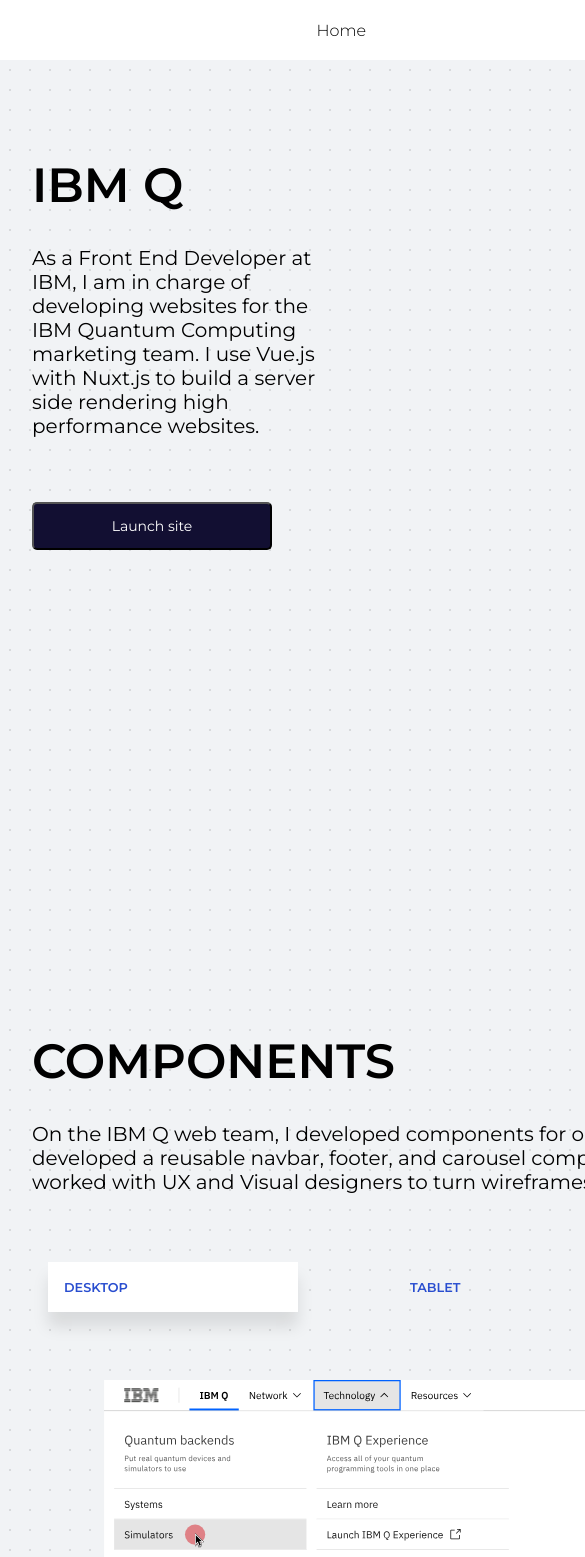
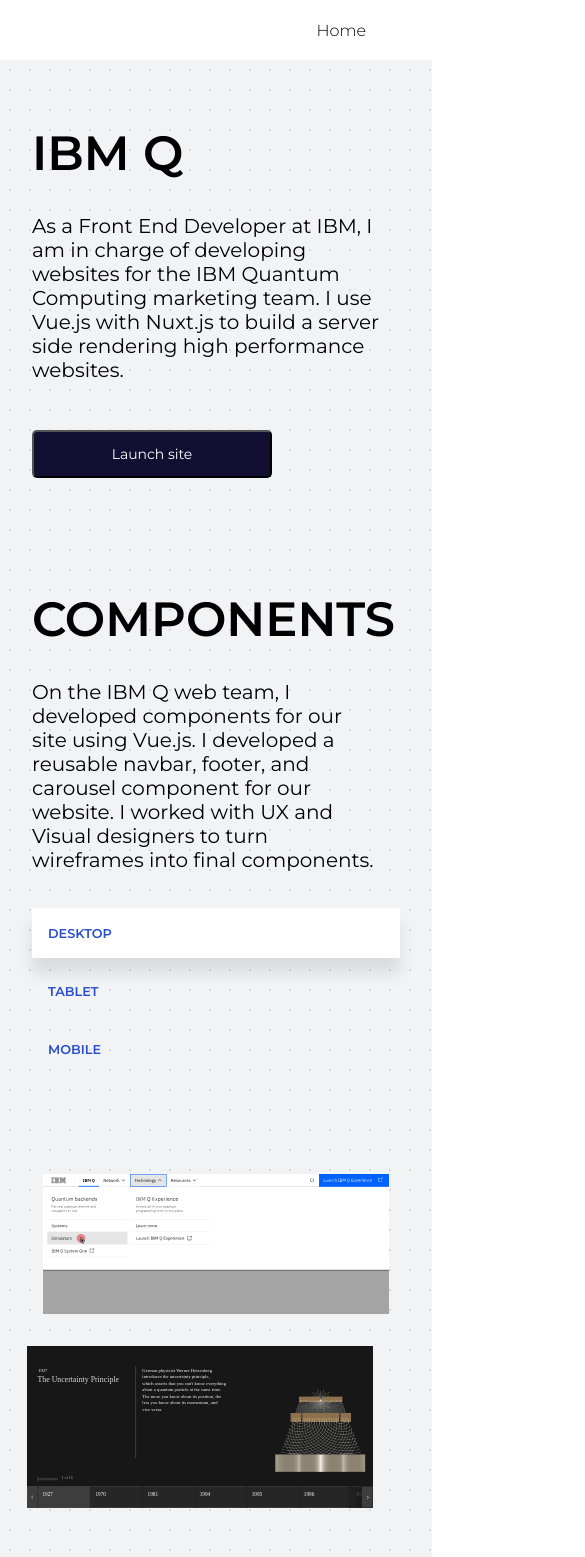
Before and after one commit to eabenojar/abeno, a Vue app: page /ibmq in a window 390 px wide. Shown: the top 1557 px of the page, 585 px wide, since content can reach past the window. Built offline with nearby package versions, Linux system fonts and the light colour scheme.

Commit message:
Added responsive tablet and mobile designs for components

```diff
--- a/src/views/IBMQ.vue
+++ b/src/views/IBMQ.vue
@@ -622,24 +622,25 @@
       font-size: 1.25rem;
       margin: 2rem 0 0 0;
       padding: 0 3rem;
-      width: 70%;
+      width: 80%;
     }
     .ibmq-components__tabs {
       width: 100%;
       height: auto;
+      margin: 0 0 2rem 0;
       display: flex;
-      flex-direction: row;
+      flex-direction: column;
       justify-content: space-between;
+      padding: 0 3rem;
       .active-tab {
         background-color: #fff;
         text-align: left;
-        padding: 0 1rem;
-        width: 250px;
+        width: 100%;
         height: 50px;
         font-family: Montserrat, sans-serif;
         font-weight: 600;
         font-size: 0.8rem;
-        margin: 0.25rem 3rem;
+        margin: 0.25rem 0;
         color: #284dcf;
         border: none;
         box-shadow: 0px 15px 15px rgba(0, 0, 0, 0.1);
@@ -649,13 +650,12 @@
       }
       .tab-button {
         text-align: left;
-        padding: 0 1rem;
-        width: 250px;
+        width: 100%;
         height: 50px;
         font-family: Montserrat, sans-serif;
         font-weight: 600;
         font-size: 0.8rem;
-        margin: 0.25rem 3rem;
+        margin: 0.25rem 0;
         color: #284dcf;
         background: none;
         border: none;
@@ -806,13 +806,13 @@
     .ibmq-projects-content__title {
       font-family: Montserrat, sans-serif;
       font-weight: 600;
-      font-size: 3rem;
+      font-size: 2rem;
       margin: 6rem 0 0 0;
       padding: 0 3rem;
     }
     .ibmq-projects-content__description {
       font-family: Montserrat, sans-serif;
-      font-weight: 400;
+      font-weight: 200;
       font-size: 1.25rem;
       margin: 2rem 0 0 0;
       padding: 0 3rem;
@@ -822,6 +822,120 @@
   }
 }
 @media only screen and (max-width: 540px) {
+  .ibmq-introduction {
+    height: 100vh;
+    width: 100vw;
+    display: flex;
+    flex-direction: column;
+    .ibmq-introduction__content {
+      width: 100vw;
+      height: 100vh;
+    }
+    .ibmq-introduction__image {
+      width: 60%;
+      padding: 0 2rem;
+      height: 100vh;
+      position: relative;
+      display: none;
+    }
+  }
+  .ibmq-components {
+    display: flex;
+    flex-wrap: wrap;
+    .ibmq-components__intro {
+      width: 100%;
+      margin: 0;
+    }
+    .ibmq-components__title {
+      font-family: Montserrat, sans-serif;
+      font-weight: 600;
+      font-size: 2rem;
+      margin: 0;
+      padding: 0 3rem;
+    }
+    .ibmq-components__description {
+      font-family: Montserrat, sans-serif;
+      font-weight: 200;
+      font-size: 1.25rem;
+      margin: 2rem 0 0 0;
+      padding: 0 3rem;
+      width: 70%;
+    }
+    .ibmq-components__tabs {
+      width: 100%;
+      margin: 0 0 2rem 0;
+      height: auto;
+      display: flex;
+      flex-direction: column;
+      justify-content: space-between;
+      padding: 0 2rem;
+      .active-tab {
+        background-color: #fff;
+        text-align: left;
+        width: 100%;
+        height: 50px;
+        font-family: Montserrat, sans-serif;
+        font-weight: 600;
+        font-size: 0.8rem;
+        margin: 0.25rem 0;
+        color: #284dcf;
+        border: none;
+        box-shadow: 0px 15px 15px rgba(0, 0, 0, 0.1);
+        &:focus {
+          outline: none;
+        }
+      }
+      .tab-button {
+        text-align: left;
+        width: 100%;
+        height: 50px;
+        font-family: Montserrat, sans-serif;
+        font-weight: 600;
+        font-size: 0.8rem;
+        margin: 0.25rem 0;
+        color: #284dcf;
+        background: none;
+        border: none;
+        &:hover {
+          // background-color: #fff;
+          // box-shadow: 0px 15px 15px rgba(0, 0, 0, 0.1);
+          cursor: pointer;
+        }
+        &:focus {
+          outline: none;
+        }
+      }
+    }
+    .ibmq-components__images {
+      width: 100%;
+      height: auto;
+      display: flex;
+      justify-content: center;
+      // flex-direction: column;
+      align-items: center;
+      flex-wrap: wrap;
+      #desktop-navbar {
+        width: 80%;
+        margin: 4rem 0 2rem 0;
+      }
+      #tablet-navbar {
+        margin: 0 2rem 0 0;
+        max-width: 450px;
+      }
+      #tablet-carousel {
+        max-width: 450px;
+      }
+
+      #mobile-carousel {
+        max-width: 320px;
+        margin: 0 2rem;
+      }
+      #mobile-navbar {
+        margin: 0;
+      }
+    }
+  }
+
   #table,
   #macbook,
   #coffee-cup,
@@ -834,7 +948,7 @@
     height: auto;
   }
   .work-button {
-    margin: 2rem 2rem;
+    margin: 1rem 2rem;
   }
   .ibmq-introduction {
     max-height: 100vh;
@@ -867,7 +981,7 @@
     font-family: Montserrat, sans-serif;
     font-weight: 600;
     font-size: 3rem;
-    margin: 6rem 2rem 0 2rem;
+    margin: 4rem 2rem 0 2rem;
     padding: 0;
   }
   .ibmq-introduction__content--description {
@@ -876,7 +990,7 @@
     font-size: 1.25rem;
     margin: 2rem 2rem;
     padding: 0;
-    width: 80%;
+    width: 90%;
   }
   .ibmq-components .ibmq-components__title {
     font-family: Montserrat, sans-serif;
```
